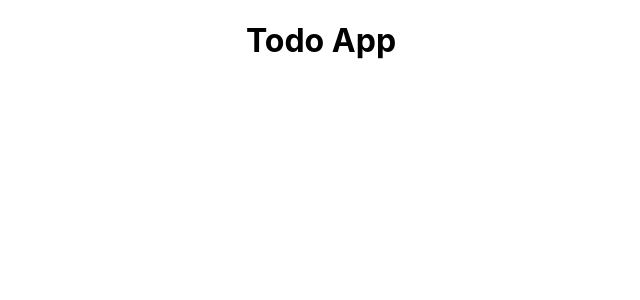
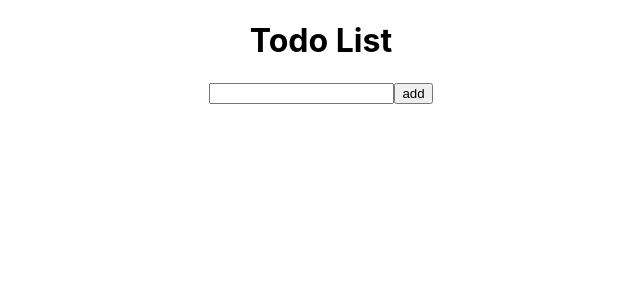
Before and after one commit to AFS-Bootcamp-202211-Group-B/todo-react-day12-starter, a React (Create React App) app: page / in a window 1280 px wide. Shown: the top 300 px of the page, without its empty margins (319-959 px from the left). Built offline with nearby package versions, Linux system fonts and the light colour scheme.

Commit message:
feat: finish add todo and show todo

```diff
--- a/src/App.js
+++ b/src/App.js
@@ -1,9 +1,11 @@
-import './App.css';
+import "./App.css";
+import TodoList from "./features/TodoList";
 
 function App() {
   return (
     <div className="App">
-      <h1>Todo App</h1>
+      <h1>Todo List</h1>
+      <TodoList />
     </div>
   );
 }
--- /dev/null
+++ b/src/features/TodoGenerator.js
@@ -0,0 +1,18 @@
+import React, { useState } from "react";
+
+export default function TodoGenerator(props) {
+  const [todo, setTodo] = useState("");
+  const onInputChange = (event) => {
+    setTodo(event.target.value);
+  };
+  const onAdd = () => {
+    props.addTodo(todo);
+    setTodo("");
+  };
+  return (
+    <div>
+      <input type="text" name="todo" value={todo} onChange={onInputChange} />
+      <button onClick={onAdd}>add</button>
+    </div>
+  );
+}
--- /dev/null
+++ b/src/features/TodoGroup.js
@@ -0,0 +1,8 @@
+import React from "react";
+import TodoItem from "./TodoItem";
+
+export default function TodoGroup(props) {
+  return props.todos.map((todo, index) => {
+    return <TodoItem key={index} todo={todo} />;
+  });
+}
--- /dev/null
+++ b/src/features/TodoItem.js
@@ -0,0 +1,5 @@
+import React from "react";
+
+export default function TodoItem(props) {
+  return <div>{props.todo}</div>;
+}
--- /dev/null
+++ b/src/features/TodoList.js
@@ -0,0 +1,18 @@
+import React, { useState } from "react";
+import TodoGenerator from "./TodoGenerator";
+import TodoGroup from "./TodoGroup";
+
+export default function TodoList() {
+  const [todos, setTodos] = useState([]);
+
+  const addTodo = (todo) => {
+    setTodos([...todos, todo]);
+  };
+
+  return (
+    <div>
+      <TodoGroup todos={todos} />
+      <TodoGenerator addTodo={addTodo} />
+    </div>
+  );
+}
```
